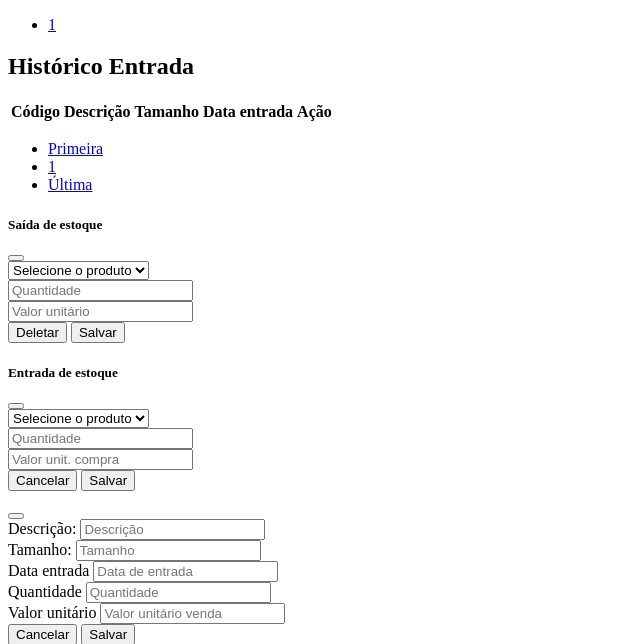
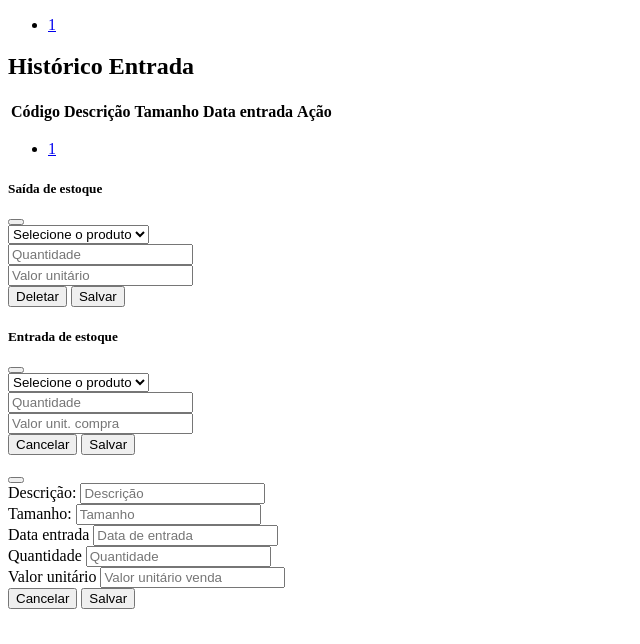
Before and after one commit to Yaaaaaaaaan/ProjetoGenerico, a PHP site: template App/Views/prod/estoque.phtml in a window 1280 px wide. Shown: the part 661-1305 px from the top of the page, without its empty margins (0-640 px from the left). After the commit the page ends 1270 px from the top, so only its background shows below. Run offline with PHP 8.4, Linux system fonts and the light colour scheme; the visitor is signed in with stand-in values (Sample User, id 1); the template is opened without the code that fills it: most values are stand-ins (such as "Sample title", 1, 10 or a date in 2020); data that the repository does not hold is empty.

Commit message:
alteração histórico entrada

```diff
--- a/App/Views/prod/estoque.phtml
+++ b/App/Views/prod/estoque.phtml
@@ -276,11 +276,19 @@
       </div>
        <nav class="col-md-9 ml-sm-auto col-lg-10 px-md-4" aria-label="Page navigation">
               <ul class="pagination justify-content-end">
-                <li class="page-item"><a class="page-link" href="?paginaE=1">Primeira</a></li>
+
+                <?php if( $this->view->totalPaginasE >= 2 )
+                { echo '<li class="page-item"><a class="page-link" href="?paginaE=1">Primeira</a></li>';}else {' ';} ?>
                 <?php for($E=1;$E<= $this->view->totalPaginasE; $E++){ ?>
                 <li class="page-item <?=$this->view->paginaAtivaE==$E ? 'active':''?>"><a class="page-link " href="?paginaE=<?=$E?>"><?=$E?></a></li>
                  <?php }?>
-                <li class="page-item"><a class="page-link" href="?paginaE=<?=$this->view->totalPaginasE?>">Última</a></li>
+                <?php if( $this->view->totalPaginasE >= 2 )
+                {echo'<li class="page-item"><a class="page-link" href="?paginaE='.$this->view->totalPaginasE.'">Última</a></li>';
+                }else{echo' ';} ?>
+
+
+
+
               </ul>
             </nav>
     </div>
```
